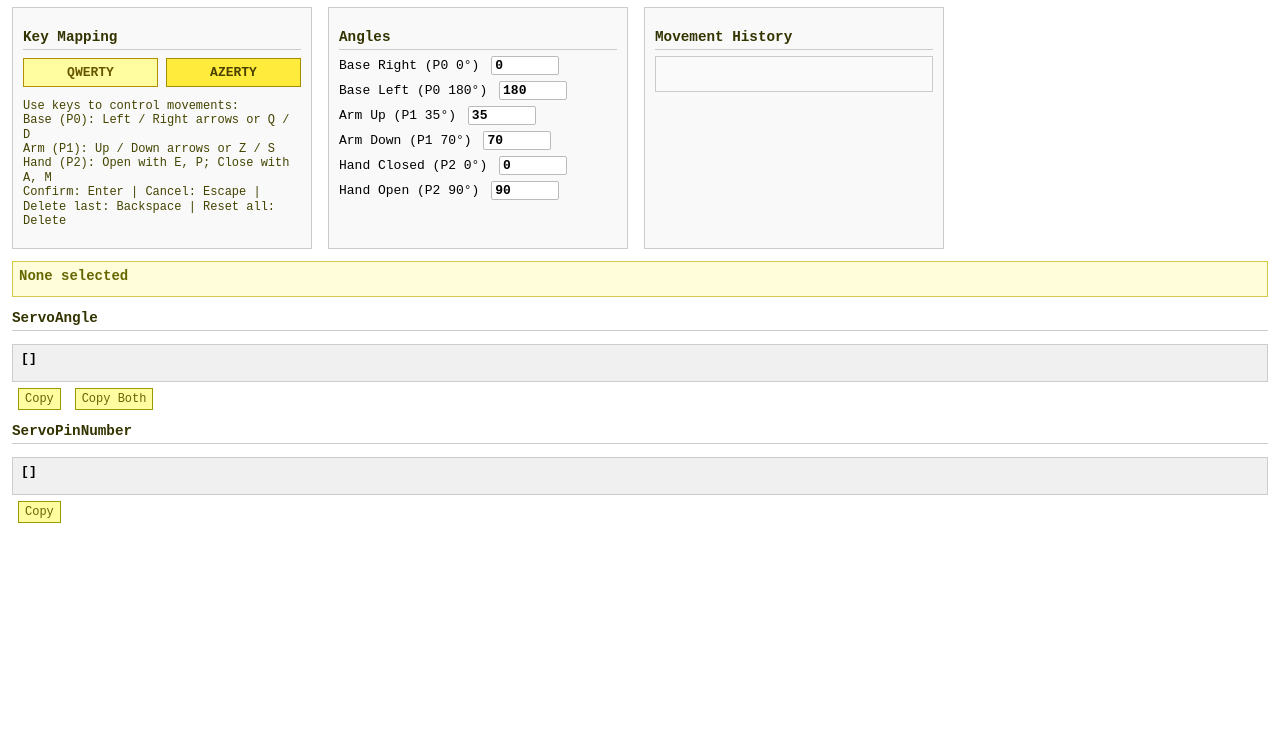
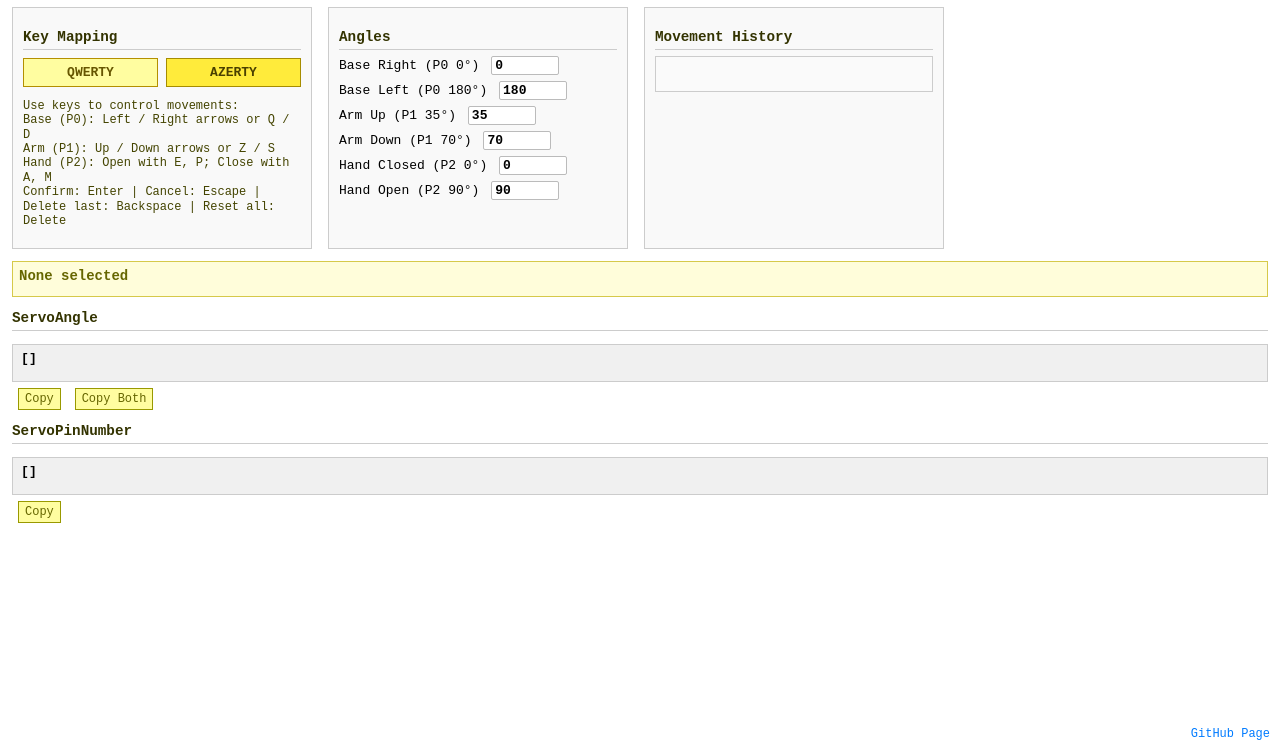
Before and after one commit to Samy3IQ/Articulated-Arm-Planner, a plain HTML site: page index.html in a window 1280 px wide. Shown: the part 47-800 px from the top of the page. Drawn offline with Linux system fonts and the light colour scheme.

Commit message:
Updated index.html
Added a link to the github page

```diff
--- a/index.html
+++ b/index.html
@@ -368,5 +368,16 @@
     updateDisplay();
     elements.controlsExplanation.textContent = presets.azerty.explanation;
   </script>
+
+  <!-- GitHub Page link in bottom right -->
+  <a href="https://github.com/Samy3IQ/Articulated-Arm-Planner" target="_blank" style="
+    position: fixed;
+    bottom: 10px;
+    right: 10px;
+    font-size: 12px;
+    text-decoration: none;
+    color: #007bff;
+    z-index: 1000;
+  ">GitHub Page</a>
 </body>
 </html>
```
